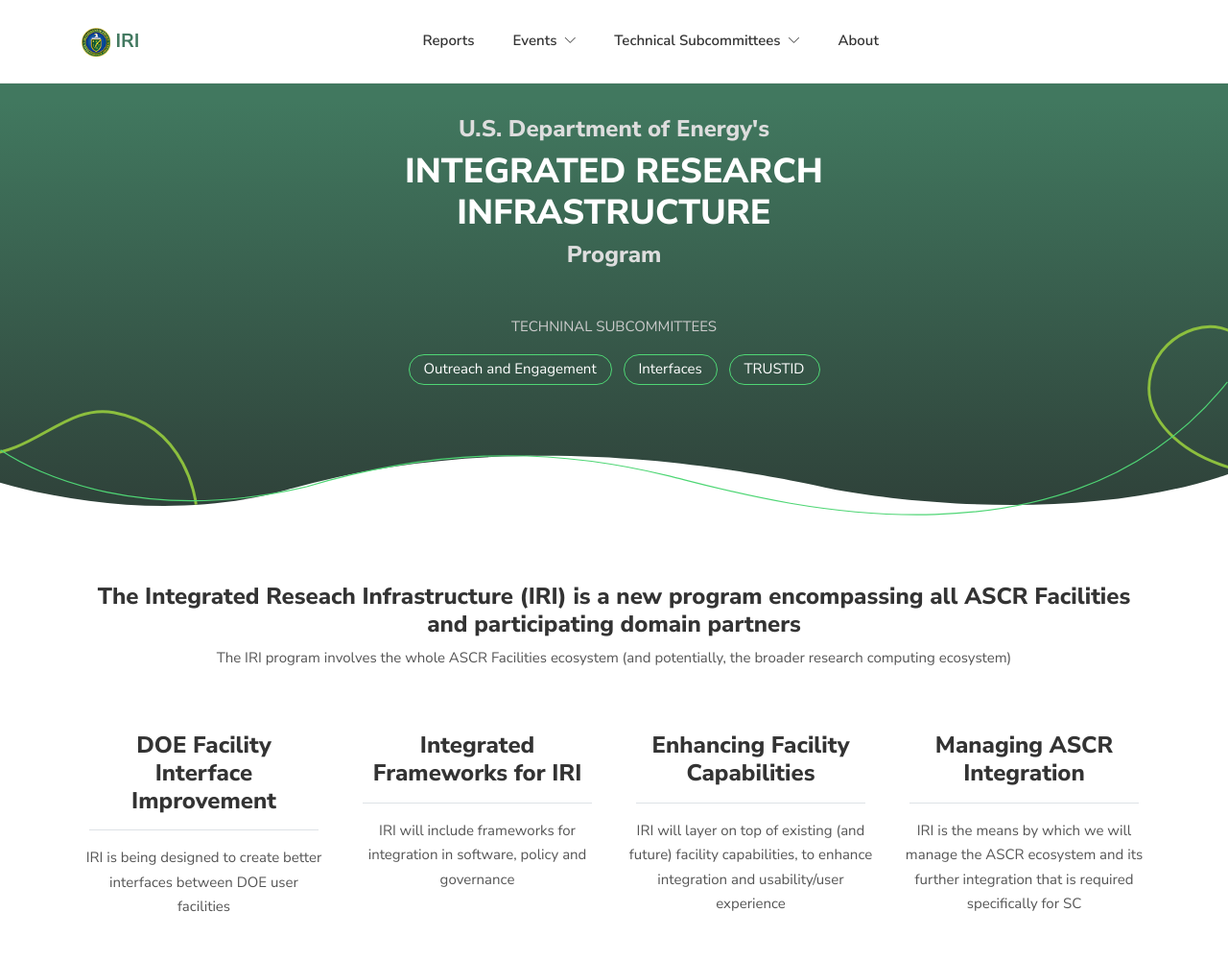
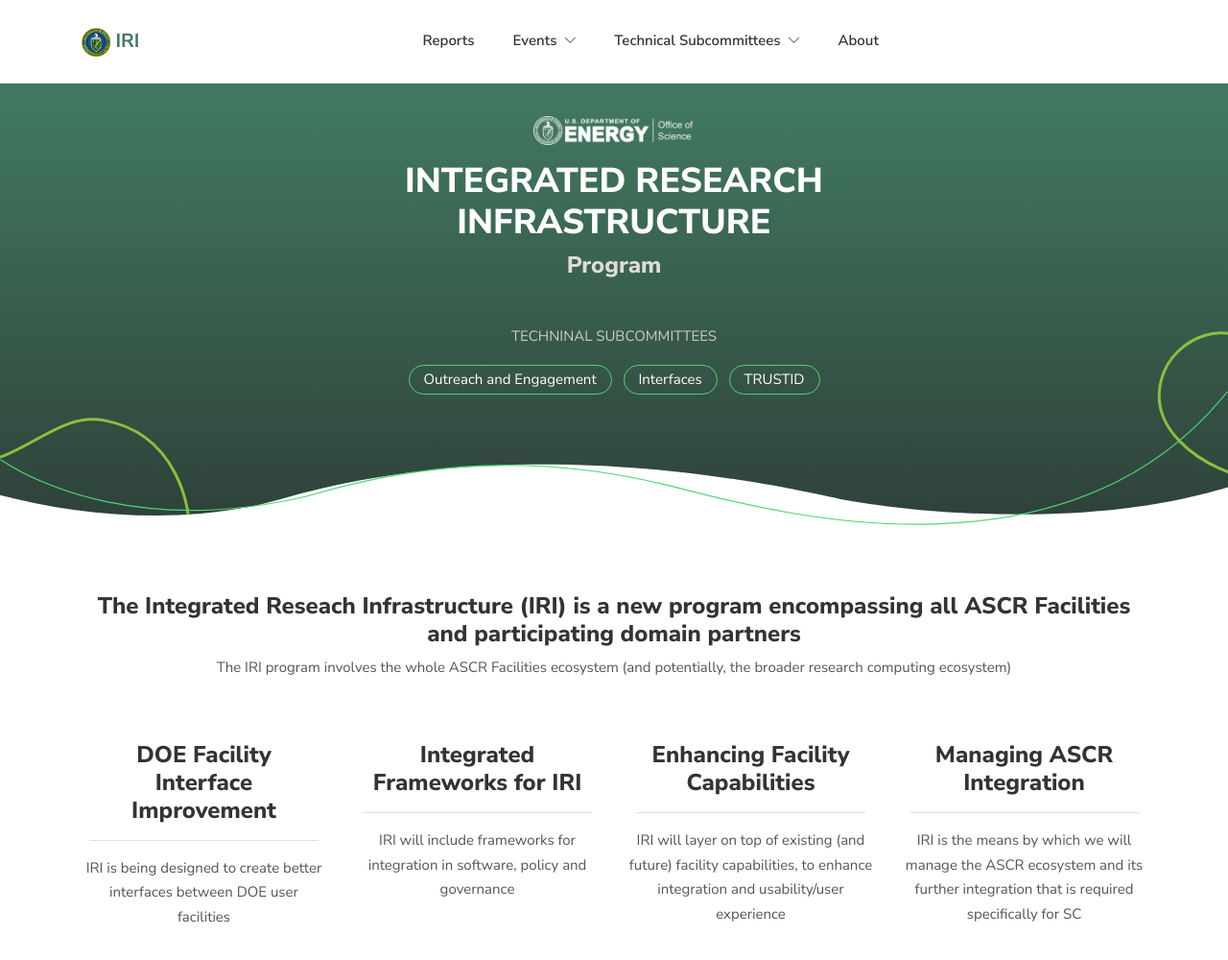
Before and after one commit to iri-science/iri-science.github.io, a Jekyll site: the page built from index.html, in a window 1280 px wide and 1088 px high. Shown: the top 1000 px of the window at 96% size. Built offline with Jekyll 4.4.1, drawn with Linux system fonts in a browser that asks for light colours.

Commit message:
initial design

```diff
--- a/_includes/header.html
+++ b/_includes/header.html
@@ -100,7 +100,7 @@
     <div class="container">
         <div class="row">
             <div class="col-lg-9 mx-auto">
-                <h3 style="color: #ddd">U.S. Department of Energy's</h3>
+                <h3 class="mb-3" style="color: #ddd"><img src="/images/doe-sc-logo.png" style="width: 7em;" /></h3>
                 <h2 style="color: #fff">INTEGRATED RESEARCH<br />INFRASTRUCTURE</h2>
                 <h3 class="mb-5" style="color: #ddd">Program</h3>
                 <p style="color: #ccc">TECHNINAL SUBCOMMITTEES</p>
```
Also changed, not shown: images/doe-sc-logo.png (added).
